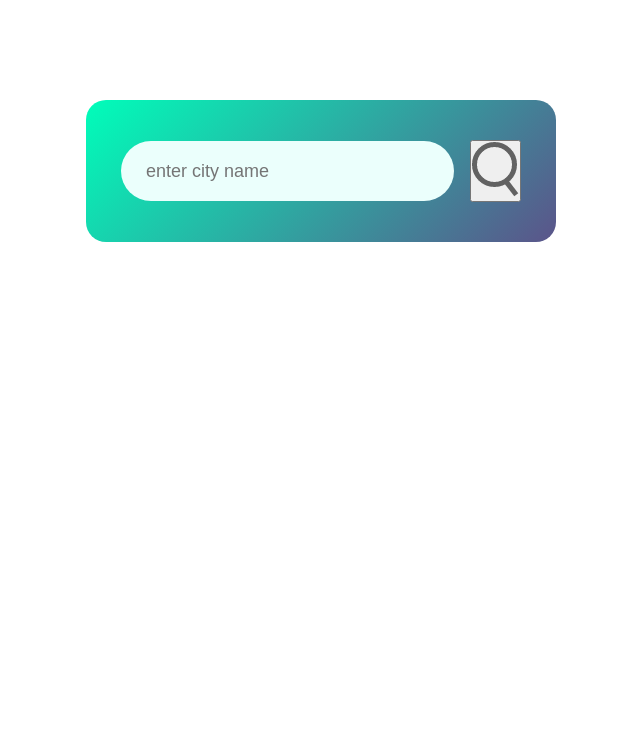
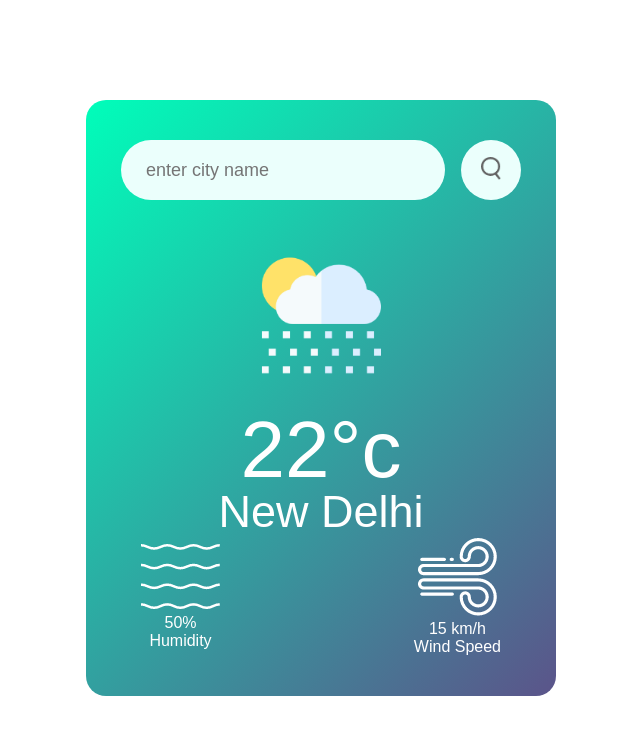
Before and after one commit to shubham1716/js-project, a plain HTML site: page weather/index.html in a window 1280 px wide. Shown: the whole page, without its empty margins (319-959 px from the left). Drawn offline with Linux system fonts and the light colour scheme.

Commit message:
add some feature as like wind image and humidity image

```diff
--- a/weather/index.html
+++ b/weather/index.html
@@ -13,6 +13,28 @@
             <input type="text" placeholder="enter city name" spellcheck="false">
             <button><img src="images/search.png"></button>
         </div>
+        <div class="weather">
+            <img src="images/rain.png" class="weather-icon">
+            <h1 class="temp">22°c</h1>
+            <h2 class="city">New Delhi</h2>
+            <div class="details">
+                <div class="col">
+                    <img src="images/humidity.png" >
+                    <div>
+                        <p class="humidity">50%</p>
+                        <p>Humidity</p>
+                    </div>
+                </div>
+
+                <div class="col">
+                             <img src="images/wind.png" >
+                    <div>
+                        <p class="wind">15 km/h</p>
+                        <p>Wind Speed</p>
+                    </div>
+                </div>
+            </div>
+        </div>
     </div>
 
 </body>
--- a/weather/style.css
+++ b/weather/style.css
@@ -38,3 +38,38 @@
     margin-right: 16px;
     font-size: 18px;
 }
+
+.search button{
+    border: 0;
+    outline: 0;
+    background-color: #ebfffc;
+    border-radius: 50%;
+    height: 60px;
+    width: 60px;
+    cursor: pointer;
+}
+.search button  img{
+    width: 20px;
+}
+
+
+.weather-icon{
+    width: 170px;
+    margin-top: 30px;
+}
+.weather h1{
+    font-size: 80px;
+    font-weight: 500;
+
+}
+.weather h2{
+    font-size: 45px;
+    font-weight: 400;
+    margin-top: -10px;
+}
+.details{
+    display: flex;
+        align-items: center;
+        padding: 0 20px;
+            justify-content: space-between;
+}
```
